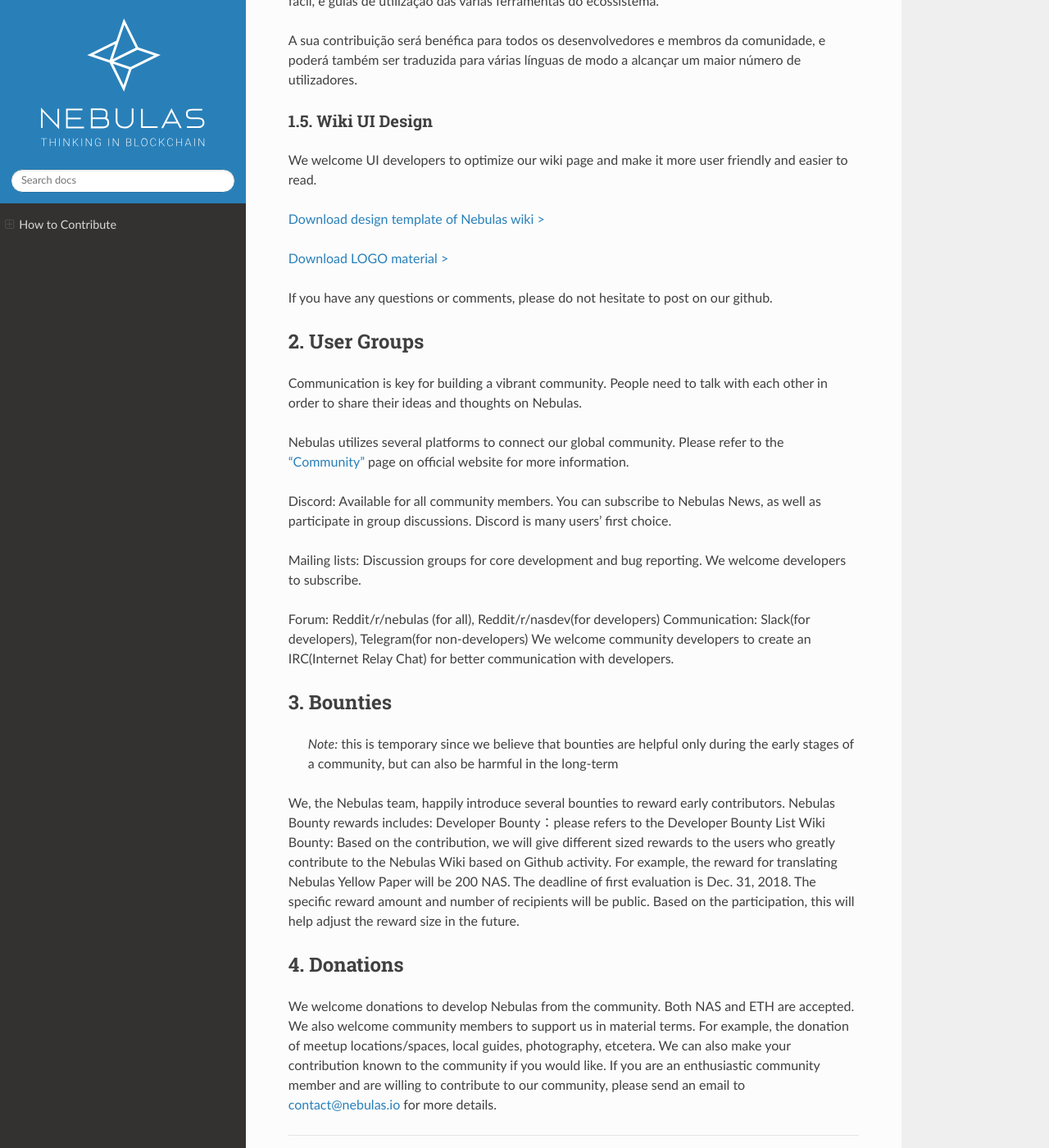
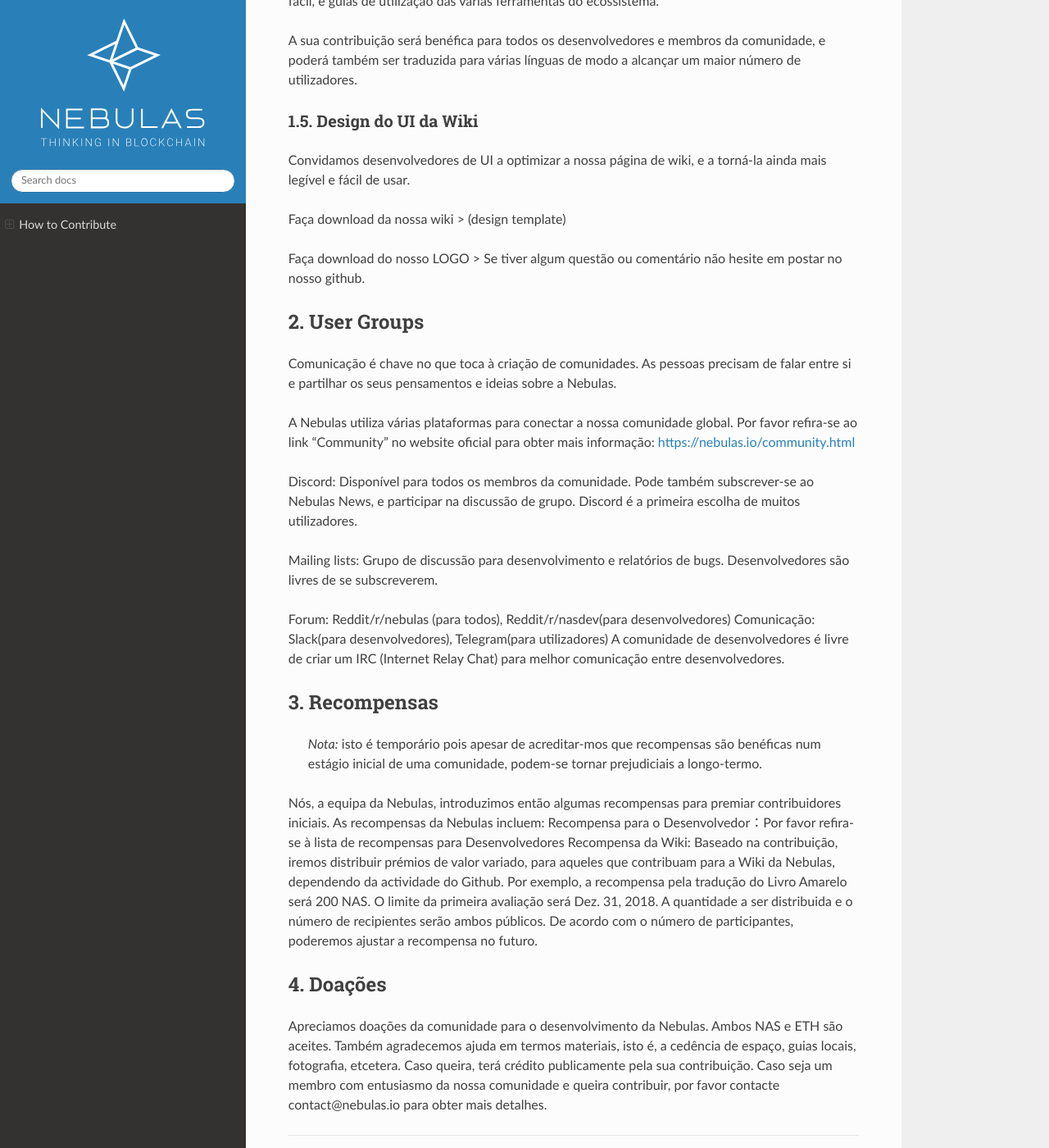
Before and after one commit to nebulasio/nebdocs, a Sphinx documentation site: the page built from docs/how-to-contribute.md, in a window 1280 px wide and 1400 px high, scrolled down 1794 px. Shown: the whole window at 82% size. Built offline with Sphinx 7.4.7 and the Read the Docs theme 2.0.0, drawn with Linux system fonts in a browser that asks for light colours; pages that are not in the unit, such as notebooks, are missing from menus.

Commit message:
how-to-contribute translation, pt3, final

```diff
--- a/docs/how-to-contribute.md
+++ b/docs/how-to-contribute.md
@@ -44,39 +44,36 @@
 
 A sua contribuição será benéfica para todos os desenvolvedores e membros da comunidade, e poderá também ser traduzida para várias línguas de modo a alcançar um maior número de utilizadores.
 
-### 1.5. Wiki UI Design
-We welcome UI developers to optimize our wiki page and make it more user friendly and easier to read.
+### 1.5. Design do UI da Wiki
+Convidamos desenvolvedores de UI a optimizar a nossa página de wiki, e a torná-la ainda mais legível e fácil de usar.
 
-[Download design template of Nebulas wiki >](https://drive.google.com/drive/folders/10ZWW1ygjnLa3VtjJ88fhv1jUai9SXNNz?usp=sharing)
+Faça download da nossa wiki > (design template)
 
-[Download LOGO material >](https://nebulas.io/docs/NEBULAS-LOGO-SVG.zip)
-
-If you have any questions or comments, please do not hesitate to post on our github.
+Faça download do nosso LOGO >
+Se tiver algum questão ou comentário não hesite em postar no nosso github.
 
 ## 2. User Groups
-Communication is key for building a vibrant community. People need to talk with each
-other in order to share their ideas and thoughts on Nebulas.
+Comunicação é chave no que toca à criação de comunidades. As pessoas precisam de falar entre si e partilhar os seus pensamentos e ideias sobre a Nebulas.
 
 
-Nebulas utilizes several platforms to connect our global community. Please refer to the [“Community”](https://nebulas.io/community.html) page on official website for more information.
+A Nebulas utiliza várias plataformas para conectar a nossa comunidade global. Por favor refira-se ao link “Community” no website oficial para obter mais informação: [https://nebulas.io/community.html](https://nebulas.io/community.html)
 
-Discord: Available for all community members. You can subscribe to Nebulas News, as well as participate in group discussions. Discord is many users' first choice.
+Discord: Disponível para todos os membros da comunidade. Pode também subscrever-se ao Nebulas News, e participar na discussão de grupo. Discord é a primeira escolha de muitos utilizadores.
 
-Mailing lists: Discussion groups for core development and bug reporting. We welcome developers to subscribe.
+Mailing lists: Grupo de discussão para desenvolvimento e relatórios de bugs. Desenvolvedores são livres de se subscreverem.
 
-Forum: Reddit/r/nebulas (for all), Reddit/r/nasdev(for developers)
-Communication: Slack(for developers), Telegram(for non-developers)
-We welcome community developers to create an IRC(Internet Relay Chat) for better communication with developers.
+Forum: Reddit/r/nebulas (para todos), Reddit/r/nasdev(para desenvolvedores)
+Comunicação: Slack(para desenvolvedores), Telegram(para utilizadores)
+A comunidade de desenvolvedores é livre de criar um IRC (Internet Relay Chat) para melhor comunicação entre desenvolvedores.
 
-## 3. Bounties
-> *Note:* this is temporary since we believe that bounties are helpful only during the
-> early stages of a community, but can also be harmful in the long-term
+## 3. Recompensas
+> *Nota:* isto é temporário pois apesar de acreditar-mos que recompensas são benéficas
+> num estágio inicial de uma comunidade, podem-se tornar prejudiciais a longo-termo.
 
-We, the Nebulas team, happily introduce several bounties to reward early
-contributors.
-Nebulas Bounty rewards includes:
-Developer Bounty：please refers to the Developer Bounty List
-Wiki Bounty: Based on the contribution, we will give different sized rewards to the users who greatly contribute to the Nebulas Wiki based on Github activity. For example, the reward for translating Nebulas Yellow Paper will be 200 NAS. The deadline of first evaluation is Dec. 31, 2018. The specific reward amount and number of recipients will be public. Based on the participation, this will help adjust the reward size in the future.
+Nós, a equipa da Nebulas, introduzimos então algumas recompensas para premiar contribuidores iniciais.
+As recompensas da Nebulas incluem:
+Recompensa para o Desenvolvedor：Por favor refira-se à lista de recompensas para Desenvolvedores
+Recompensa da Wiki: Baseado na contribuição, iremos distribuir prémios de valor variado, para aqueles que contribuam para a Wiki da Nebulas, dependendo da actividade do Github. Por exemplo, a recompensa pela tradução do Livro Amarelo será 200 NAS. O limite da primeira avaliação será Dez. 31, 2018. A quantidade a ser distribuida e o número de recipientes serão ambos públicos. De acordo com o número de participantes, poderemos ajustar a recompensa no futuro.
 
-## 4. Donations
-We welcome donations to develop Nebulas from the community. Both NAS and ETH are accepted. We also welcome community members to support us in material terms. For example, the donation of meetup locations/spaces, local guides, photography, etcetera. We can also make your contribution known to the community if you would like. If you are an enthusiastic community member and are willing to contribute to our community, please send an email to [contact@nebulas.io](mailto:contact@nebulas.io) for more details.
+## 4. Doações
+Apreciamos doações da comunidade para o desenvolvimento da Nebulas. Ambos NAS e ETH são aceites. Também agradecemos ajuda em termos materiais, isto é, a cedência de espaço, guias locais, fotografia, etcetera. Caso queira, terá crédito publicamente pela sua contribuição. Caso seja um membro com entusiasmo da nossa comunidade e queira contribuir, por favor contacte contact@nebulas.io para obter mais detalhes.
```
